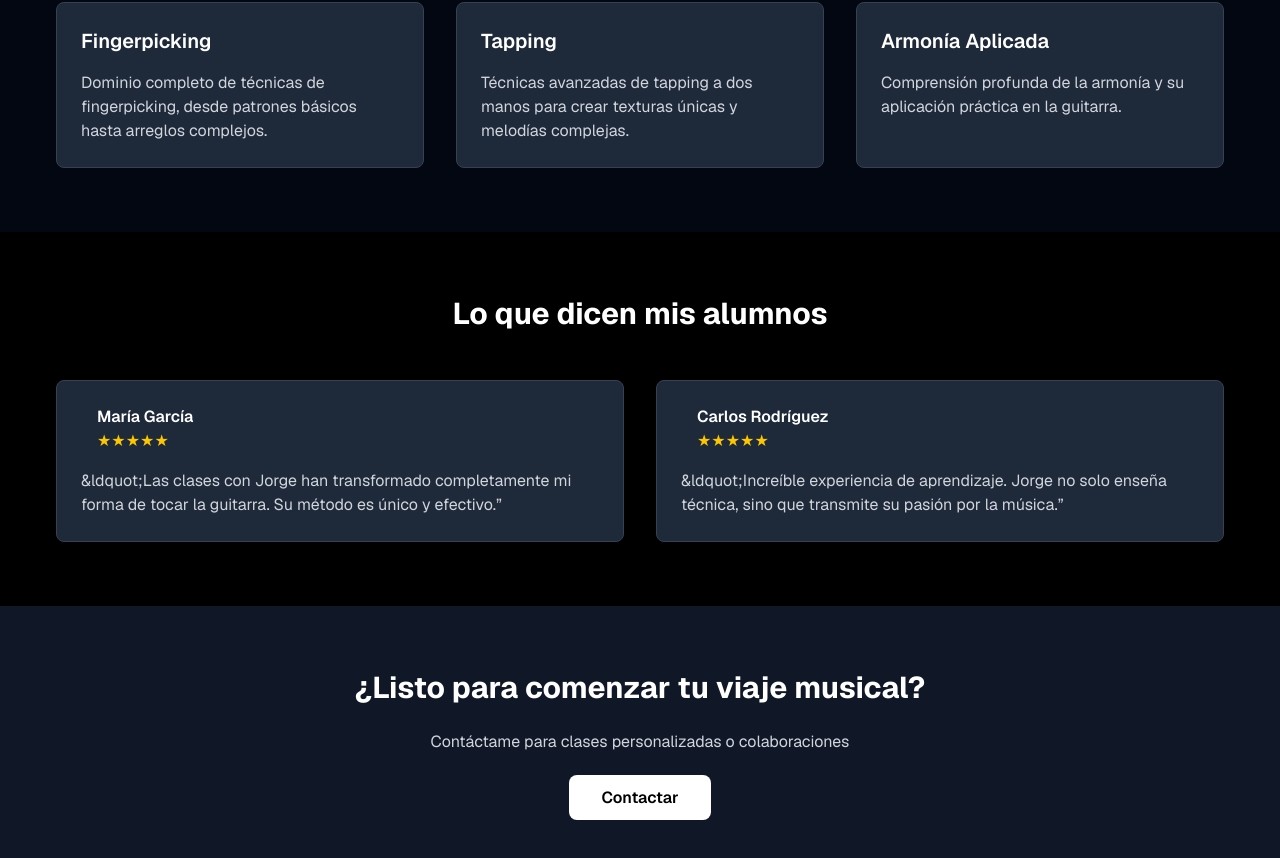
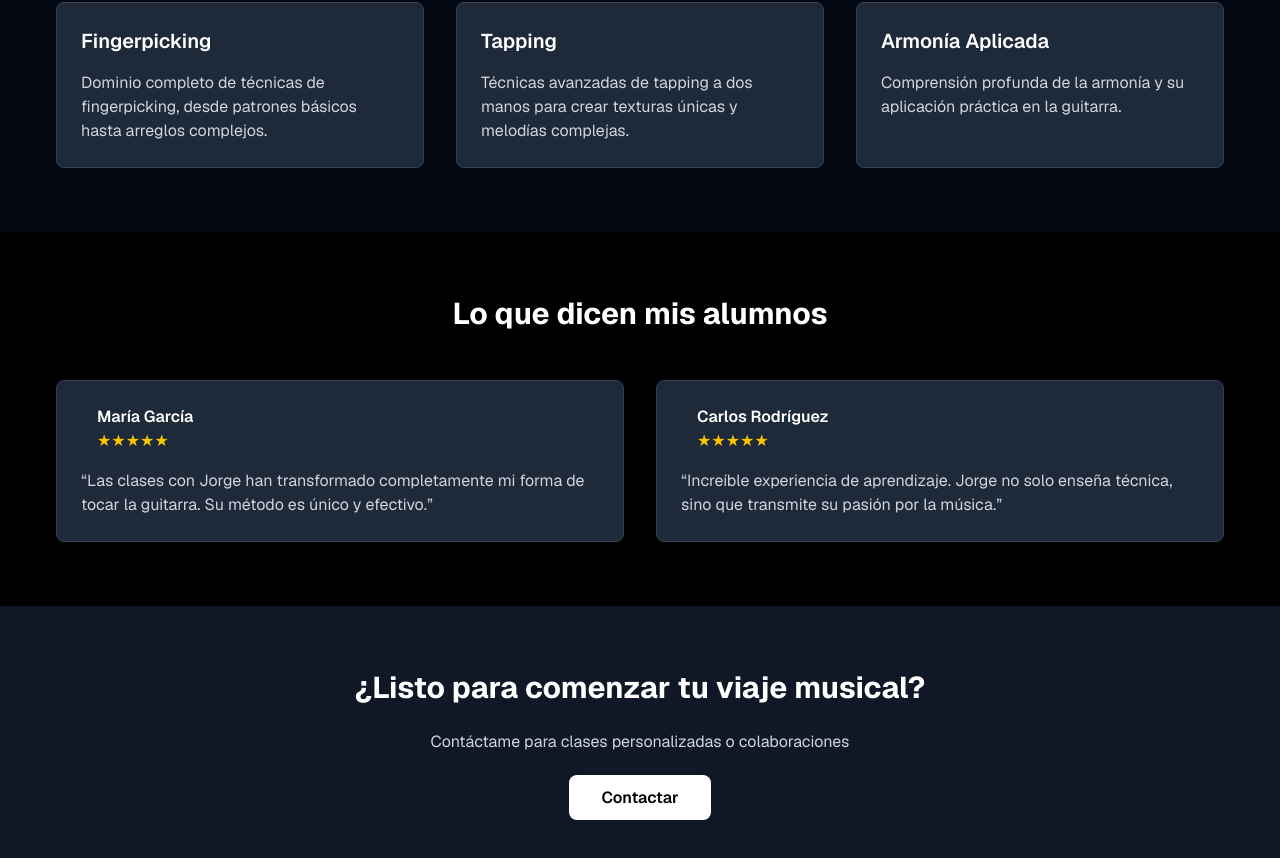
Before and after one commit to dieguitonqn/jorgepalacios, a Next.js app: page / in a window 1280 px wide. Shown: the part 3806-4664 px from the top of the page. Built offline with nearby package versions, Linux system fonts and the light colour scheme.

Commit message:
arregle los tamaños de los albumes

```diff
--- a/src/app/page.tsx
+++ b/src/app/page.tsx
@@ -146,7 +146,7 @@ export default function Home() {
                   </div>
                 </div>
               </div>
-              <p className="text-gray-300">&ldquot;Las clases con Jorge han transformado completamente mi forma de tocar la guitarra. Su método es único y efectivo.&rdquo;</p>
+              <p className="text-gray-300">&ldquo;Las clases con Jorge han transformado completamente mi forma de tocar la guitarra. Su método es único y efectivo.&rdquo;</p>
             </div>
             <div className="p-6 bg-gray-800 rounded-lg border border-gray-700">
               <div className="flex items-center mb-4">
@@ -157,7 +157,7 @@ export default function Home() {
                   </div>
                 </div>
               </div>
-              <p className="text-gray-300">&ldquot;Increíble experiencia de aprendizaje. Jorge no solo enseña técnica, sino que transmite su pasión por la música.&rdquo;</p>
+              <p className="text-gray-300">&ldquo;Increíble experiencia de aprendizaje. Jorge no solo enseña técnica, sino que transmite su pasión por la música.&rdquo;</p>
             </div>
           </div>
         </div>
```
